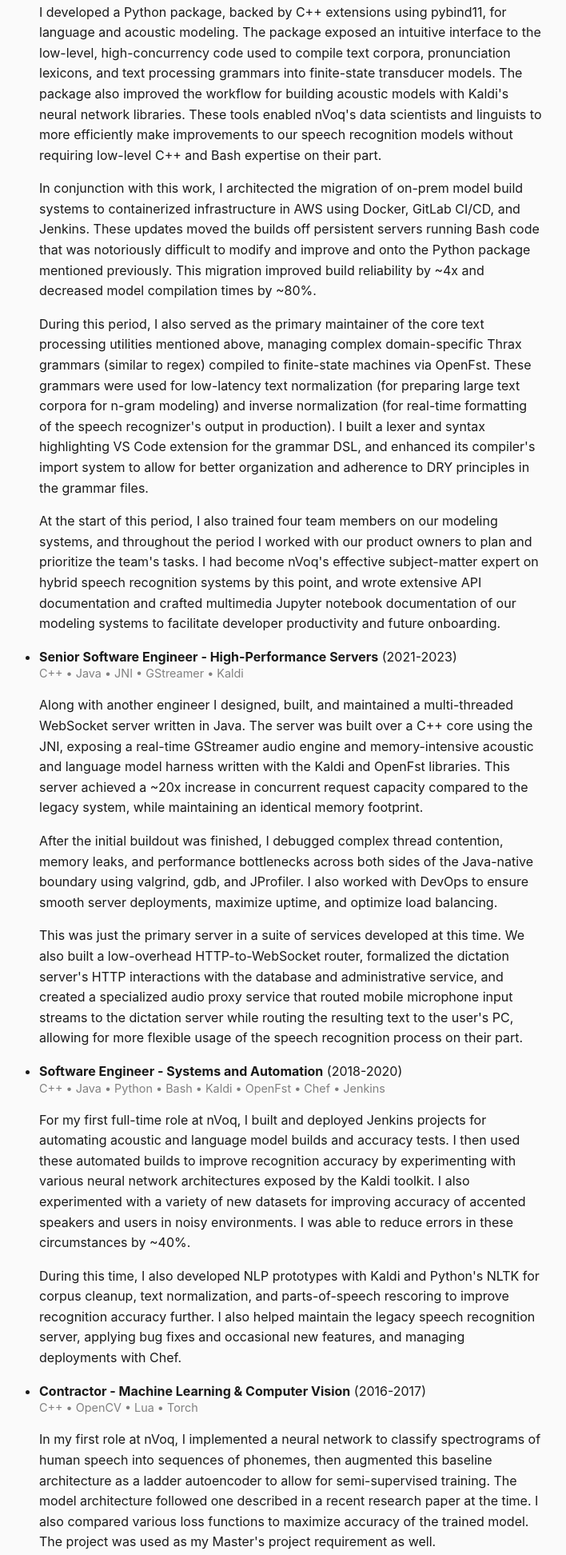
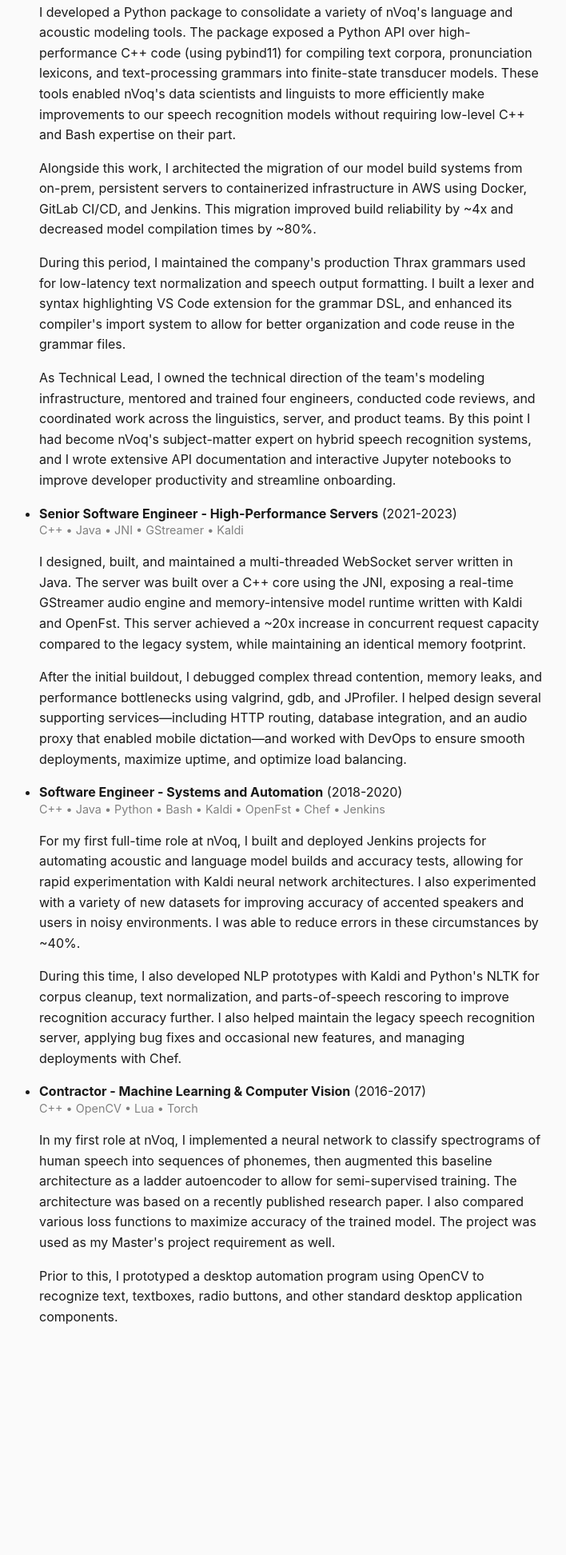
Before and after one commit to hayduker/oink.dog, a plain HTML site: page site/nvoq/index.html in a window 1280 px wide. Shown: the part 258-2202 px from the top of the page at 80% size, without its empty margins (286-994 px from the left). After the commit the page ends 1957 px from the top, so only its background shows below. Drawn offline with Linux system fonts and the light colour scheme.

Commit message:
Clean up wording so it isn't so jargony

```diff
--- a/site/nvoq/index.html
+++ b/site/nvoq/index.html
@@ -23,36 +23,33 @@
                     <strong>Senior Software Engineer & Technical Lead - Developer Tooling</strong> (2023-2025)
                     <span class="project-meta">Python • C++ • OpenFst • Thrax • Kaldi • AWS • Docker • Jenkins</span>
                     <p>
-                    I developed a Python package, backed by C++ extensions using pybind11, for language and acoustic modeling. The package exposed an intuitive interface to the low-level, high-concurrency code used to compile text corpora, pronunciation lexicons, and text processing grammars into finite-state transducer models. The package also improved the workflow for building acoustic models with Kaldi's neural network libraries. These tools enabled nVoq's data scientists and linguists to more efficiently make improvements to our speech recognition models without requiring low-level C++ and Bash expertise on their part.
+                    I developed a Python package to consolidate a variety of nVoq's language and acoustic modeling tools. The package exposed a Python API over high-performance C++ code (using pybind11) for compiling text corpora, pronunciation lexicons, and text-processing grammars into finite-state transducer models. These tools enabled nVoq's data scientists and linguists to more efficiently make improvements to our speech recognition models without requiring low-level C++ and Bash expertise on their part.
                     </p>
                     <p>
-                    In conjunction with this work, I architected the migration of on-prem model build systems to containerized infrastructure in AWS using Docker, GitLab CI/CD, and Jenkins. These updates moved the builds off persistent servers running Bash code that was notoriously difficult to modify and improve and onto the Python package mentioned previously. This migration improved build reliability by ~4x and decreased model compilation times by ~80%.
+                    Alongside this work, I architected the migration of our model build systems from on-prem, persistent servers to containerized infrastructure in AWS using Docker, GitLab CI/CD, and Jenkins. This migration improved build reliability by ~4x and decreased model compilation times by ~80%.
                     </p>
                     <p>
-                    During this period, I also served as the primary maintainer of the core text processing utilities mentioned above, managing complex domain-specific Thrax grammars (similar to regex) compiled to finite-state machines via OpenFst. These grammars were used for low-latency text normalization (for preparing large text corpora for n-gram modeling) and inverse normalization (for real-time formatting of the speech recognizer's output in production). I built a lexer and syntax highlighting VS Code extension for the grammar DSL, and enhanced its compiler's import system to allow for better organization and adherence to DRY principles in the grammar files.
+                    During this period, I maintained the company's production Thrax grammars used for low-latency text normalization and speech output formatting. I built a lexer and syntax highlighting VS Code extension for the grammar DSL, and enhanced its compiler's import system to allow for better organization and code reuse in the grammar files.
                     </p>
                     <p>
-                    At the start of this period, I also trained four team members on our modeling systems, and throughout the period I worked with our product owners to plan and prioritize the team's tasks. I had become nVoq's effective subject-matter expert on hybrid speech recognition systems by this point, and wrote extensive API documentation and crafted multimedia Jupyter notebook documentation of our modeling systems to facilitate developer productivity and future onboarding.
+                    As Technical Lead, I owned the technical direction of the team's modeling infrastructure, mentored and trained four engineers, conducted code reviews, and coordinated work across the linguistics, server, and product teams. By this point I had become nVoq's subject-matter expert on hybrid speech recognition systems, and I wrote extensive API documentation and interactive Jupyter notebooks to improve developer productivity and streamline onboarding.
                     </p>
                 </li>
                 <li>
                     <strong>Senior Software Engineer - High-Performance Servers</strong> (2021-2023)
                     <span class="project-meta">C++ • Java • JNI • GStreamer • Kaldi</span>
                     <p>
-                    Along with another engineer I designed, built, and maintained a multi-threaded WebSocket server written in Java. The server was built over a C++ core using the JNI, exposing a real-time GStreamer audio engine and memory-intensive acoustic and language model harness written with the Kaldi and OpenFst libraries. This server achieved a ~20x increase in concurrent request capacity compared to the legacy system, while maintaining an identical memory footprint.
+                    I designed, built, and maintained a multi-threaded WebSocket server written in Java. The server was built over a C++ core using the JNI, exposing a real-time GStreamer audio engine and memory-intensive model runtime written with Kaldi and OpenFst. This server achieved a ~20x increase in concurrent request capacity compared to the legacy system, while maintaining an identical memory footprint.
                     </p>
                     <p>
-                    After the initial buildout was finished, I debugged complex thread contention, memory leaks, and performance bottlenecks across both sides of the Java-native boundary using valgrind, gdb, and JProfiler. I also worked with DevOps to ensure smooth server deployments, maximize uptime, and optimize load balancing.
-                    </p>
-                    <p>
-                    This was just the primary server in a suite of services developed at this time. We also built a low-overhead HTTP-to-WebSocket router, formalized the dictation server's HTTP interactions with the database and administrative service, and created a specialized audio proxy service that routed mobile microphone input streams to the dictation server while routing the resulting text to the user's PC, allowing for more flexible usage of the speech recognition process on their part.
+                    After the initial buildout, I debugged complex thread contention, memory leaks, and performance bottlenecks using valgrind, gdb, and JProfiler. I helped design several supporting services—including HTTP routing, database integration, and an audio proxy that enabled mobile dictation—and worked with DevOps to ensure smooth deployments, maximize uptime, and optimize load balancing.
                     </p>
                 </li>
                 <li>
                     <strong>Software Engineer - Systems and Automation</strong> (2018-2020)
                     <span class="project-meta">C++ • Java • Python • Bash • Kaldi • OpenFst • Chef • Jenkins</span>
                     <p>
-                    For my first full-time role at nVoq, I built and deployed Jenkins projects for automating acoustic and language model builds and accuracy tests. I then used these automated builds to improve recognition accuracy by experimenting with various neural network architectures exposed by the Kaldi toolkit. I also experimented with a variety of new datasets for improving accuracy of accented speakers and users in noisy environments. I was able to reduce errors in these circumstances by ~40%.
+                    For my first full-time role at nVoq, I built and deployed Jenkins projects for automating acoustic and language model builds and accuracy tests, allowing for rapid experimentation with Kaldi neural network architectures. I also experimented with a variety of new datasets for improving accuracy of accented speakers and users in noisy environments. I was able to reduce errors in these circumstances by ~40%.
                     </p>
                     <p>
                     During this time, I also developed NLP prototypes with Kaldi and Python's NLTK for corpus cleanup, text normalization, and parts-of-speech rescoring to improve recognition accuracy further. I also helped maintain the legacy speech recognition server, applying bug fixes and occasional new features, and managing deployments with Chef.
@@ -62,7 +59,7 @@
                     <strong>Contractor - Machine Learning & Computer Vision</strong> (2016-2017)
                     <span class="project-meta">C++ • OpenCV • Lua • Torch</span>
                     <p>
-                    In my first role at nVoq, I implemented a neural network to classify spectrograms of human speech into sequences of phonemes, then augmented this baseline architecture as a ladder autoencoder to allow for semi-supervised training. The model architecture followed one described in a recent research paper at the time. I also compared various loss functions to maximize accuracy of the trained model. The project was used as my Master's project requirement as well.
+                    In my first role at nVoq, I implemented a neural network to classify spectrograms of human speech into sequences of phonemes, then augmented this baseline architecture as a ladder autoencoder to allow for semi-supervised training. The architecture was based on a recently published research paper. I also compared various loss functions to maximize accuracy of the trained model. The project was used as my Master's project requirement as well.
                     </p>
                     <p>
                     Prior to this, I prototyped a desktop automation program using OpenCV to recognize text, textboxes, radio buttons, and other standard desktop application components.
```
Also changed, not shown: site/index.html (+9 -12 lines), site/projects/index.html (+5 -5 lines), 1 other file.
